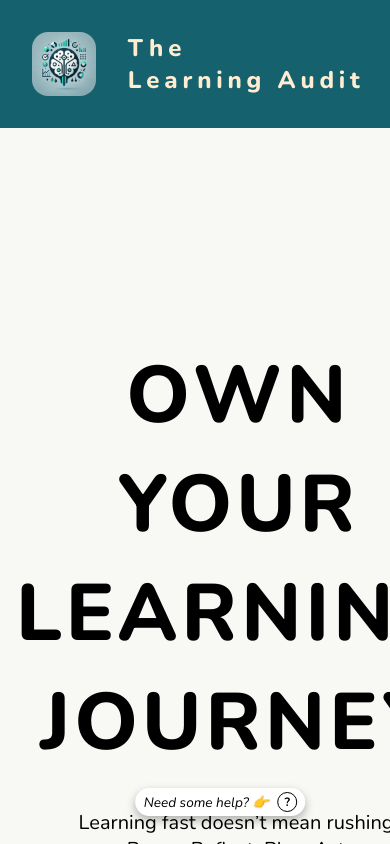
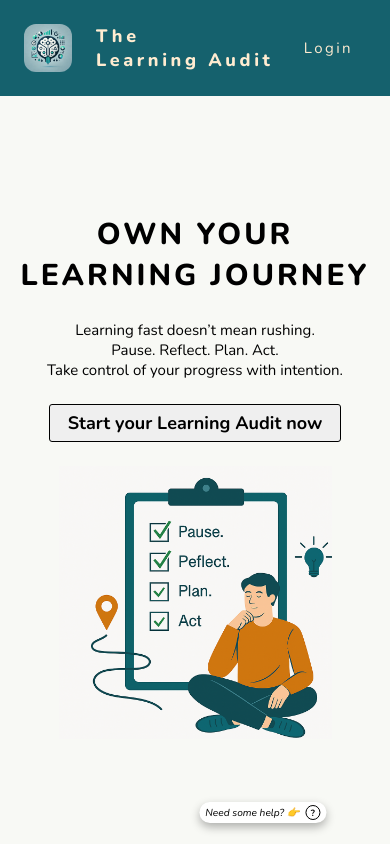
Before and after one commit to Tyriol/learning-audit, a Next.js app: page / in a window 390 px wide. Built offline with nearby package versions, Linux system fonts and the light colour scheme.

Commit message:
update landing page stylings to be inherently responsive

```diff
--- a/app/globals.css
+++ b/app/globals.css
@@ -4,7 +4,7 @@
   box-sizing: border-box;
   padding: 0;
   margin: 0;
-  font-size: 16px;
+  font-size: 12px;
   font-family: "Nunito", sans-serif;
 }
 
@@ -52,3 +52,9 @@ button {
 .error {
   color: red;
 }
+
+@media (width > 1000px) {
+  * {
+    font-size: 16px;
+  }
+}
--- a/app/page.js
+++ b/app/page.js
@@ -11,6 +11,7 @@ export default function LandingPage() {
   const { isAuthenticated } = useContext(AuthContext);
   return (
     <div className={styles.container}>
+      <div className={styles.containerContent}>
         <section className={styles.heroMessage}>
           <h1>OWN YOUR LEARNING JOURNEY</h1>
           <p className={styles.description}>
@@ -35,5 +36,6 @@ export default function LandingPage() {
           />
         </section>
       </div>
+    </div>
   );
 }
--- a/app/page.module.css
+++ b/app/page.module.css
@@ -1,7 +1,14 @@
 .container {
-  display: grid;
-  grid-template-columns: 1fr 1fr;
-  padding: 1rem;
+  container-type: inline-size;
+  container-name: landing-layout;
+  height: 100%;
+  align-content: center;
+}
+
+.containerContent {
+  display: flex;
+  flex-direction: column;
+  gap: 1rem;
 }
 
 .heroMessage {
@@ -11,10 +18,11 @@
   justify-content: center;
   text-align: center;
   gap: 2rem;
+  padding: 1rem;
 }
 
 .heroMessage h1 {
-  font-size: 5rem;
+  font-size: 2.5rem;
   letter-spacing: 0.25rem;
 }
 
@@ -34,6 +42,40 @@
 
 .heroImg {
   margin: 0 auto;
-  width: auto;
-  height: 70%;
+  width: 70%;
+  height: auto;
 }
+
+@container landing-layout (min-width: 1025px) {
+  .containerContent {
+    display: grid;
+    grid-template-columns: 1fr 1fr;
+    padding: 1rem;
+  }
+
+  .heroMessage h1 {
+    font-size: 5rem;
+    letter-spacing: 0.25rem;
+  }
+
+  .heroMessage p {
+    font-size: 1.25rem;
+  }
+
+  .heroMessage button {
+    font-size: 1.5rem;
+  }
+
+  .heroImgContainer {
+    display: flex;
+    align-items: center;
+    justify-content: start;
+    width: 100%;
+  }
+
+  .heroImg {
+    margin: 0 auto;
+    width: 90%;
+    height: auto;
+  }
+}
```
Lines whose indentation alone changed are shown as unchanged.
